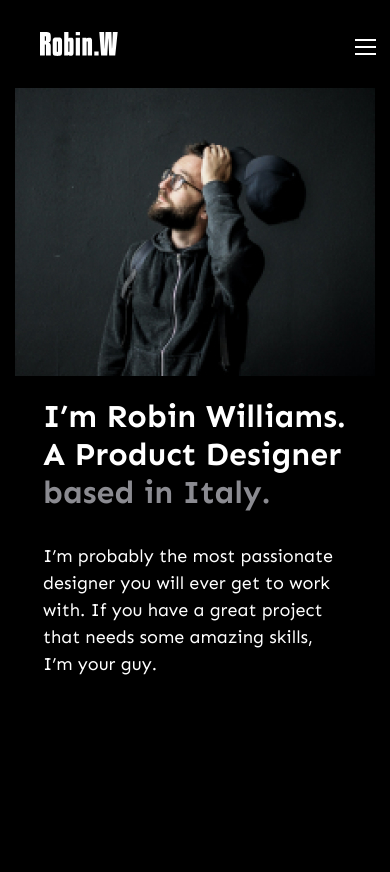
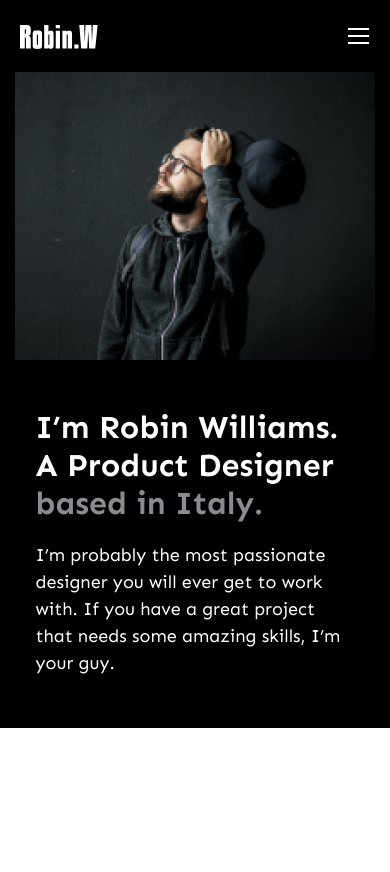
Before and after one commit to MikhailSemrntsov/training, a plain HTML site: page index.html in a window 390 px wide. After the commit the page ends 844 px from the top, so only its background shows below. Drawn offline with Linux system fonts and the light colour scheme.

Commit message:
create: header & main PP 480px

```diff
--- a/sass/_media.sass
+++ b/sass/_media.sass
@@ -92,12 +92,15 @@
 @media screen and ( max-width: 480px )
   .hero
     &__info
-      width: 304px;
+      width: 319px;
+      height: 368px
       position: static;
       margin: auto;
+      padding-top: 27px
     &__title
       font-size: 32px;
       line-height: 38px;
+      margin-bottom: 20px
   .robin
     width: 360px;
     height: 288px;
@@ -108,3 +111,13 @@
       width: 360px;
       min-height: 652px
       flex-direction: column-reverse
+  .icon-logo
+    left: 20px
+    top: 25px
+  .menu
+    height: 72px
+  .button-visible
+    height: 21px;
+    position: absolute;
+    top: 22px;
+    right: 15px;
```
Also changed, not shown: css/style.css, 1 other file.
